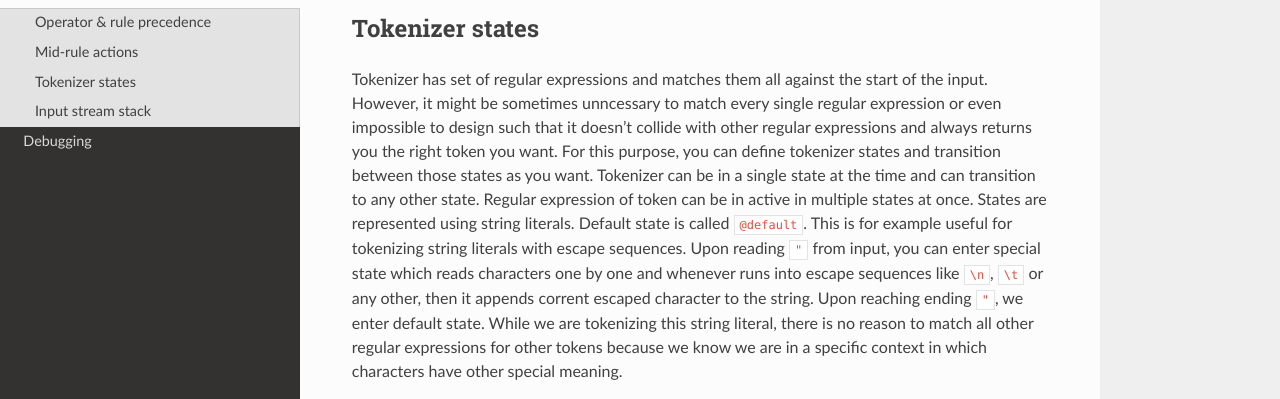
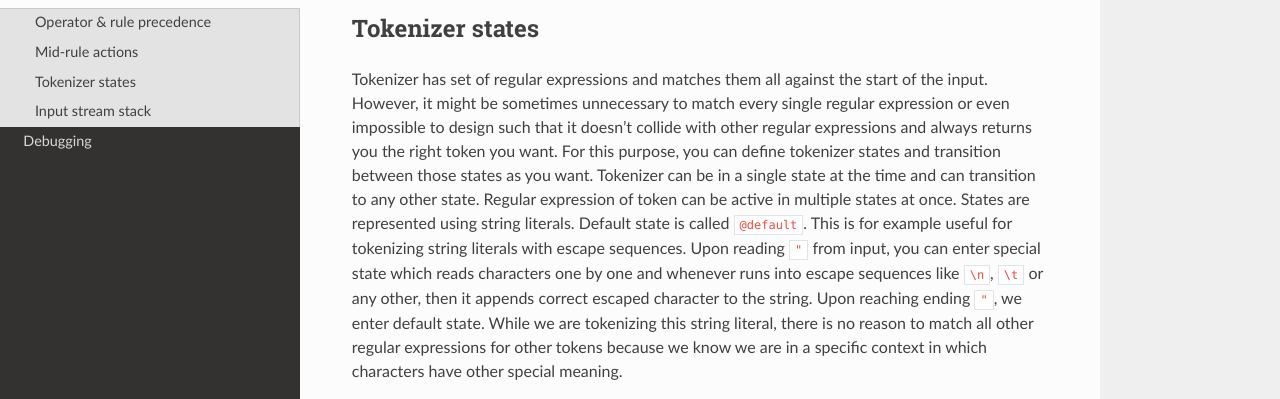
Before and after one commit to metthal/pog, a Sphinx documentation site: the page built from docs/advanced.rst, in a window 1280 px wide and 900 px high, scrolled down 2679 px. Shown: the part 188-587 px from the top of the window. Built offline with Sphinx 7.4.7 and the Read the Docs theme 2.0.0, drawn with Linux system fonts in a browser that asks for light colours.

Commit message:
Fix some TYPOs

```diff
--- a/docs/advanced.rst
+++ b/docs/advanced.rst
@@ -124,12 +124,12 @@ that value from all mid-rule actions is lost and cannot be recovered. The left-h
 Tokenizer states
 ================
 
-Tokenizer has set of regular expressions and matches them all against the start of the input. However, it might be sometimes unncessary to match every single regular expression or even
+Tokenizer has set of regular expressions and matches them all against the start of the input. However, it might be sometimes unnecessary to match every single regular expression or even
 impossible to design such that it doesn't collide with other regular expressions and always returns you the right token you want. For this purpose, you can define tokenizer states
-and transition between those states as you want. Tokenizer can be in a single state at the time and can transition to any other state. Regular expression of token can be in active
+and transition between those states as you want. Tokenizer can be in a single state at the time and can transition to any other state. Regular expression of token can be active
 in multiple states at once. States are represented using string literals. Default state is called ``@default``. This is for example useful for tokenizing string literals with escape sequences.
 Upon reading ``"`` from input, you can enter special state which reads characters one by one and whenever runs into escape sequences like ``\n``, ``\t`` or any other, then it appends
-corrent escaped character to the string. Upon reaching ending ``"``, we enter default state. While we are tokenizing this string literal, there is no reason to match all other regular expressions for
+correct escaped character to the string. Upon reaching ending ``"``, we enter default state. While we are tokenizing this string literal, there is no reason to match all other regular expressions for
 other tokens because we know we are in a specific context in which characters have other special meaning.
 
 .. code-block:: cpp
--- a/docs/writing_parser.rst
+++ b/docs/writing_parser.rst
@@ -31,7 +31,7 @@ We do now want to force you to use any specific data type but we recommend using
 Tokenization
 ============
 
-You start defining your parser with tokens. You need to provide regular expression that describes how the recognize the token on the input. The syntax for regular expression is Perl-like.
+You start defining your parser with tokens. You need to provide regular expression that describes how to recognize the token on the input. The syntax for regular expression is Perl-like.
 Here is an example on how to define tokens for recognizing boolean, integer literals and string literals (without escape sequences).
 
 .. code-block:: cpp
@@ -137,7 +137,7 @@ Once your input is tokenized, you may start with specfying grammar rules. Let's
     .production("int")
     .production("string");
 
-Se ``rule()`` method expects symbol on the left-hand side of the rule and can have multiple productions with multiple symbols on the right-hand side (even none). If we wanted to write rules for
+The ``rule()`` method expects symbol on the left-hand side of the rule and can have multiple productions with multiple symbols on the right-hand side (even none). If we wanted to write rules for
 languages which would represents 0 or more variable initializations, we could write that as (`ε` is usual way to denote empty string in formal languages):
 
 .. code-block:: cpp
```
